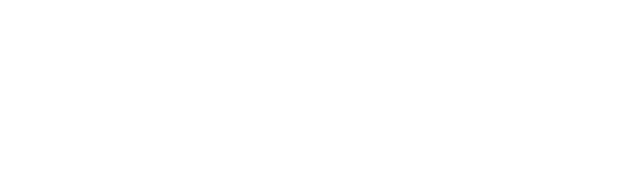
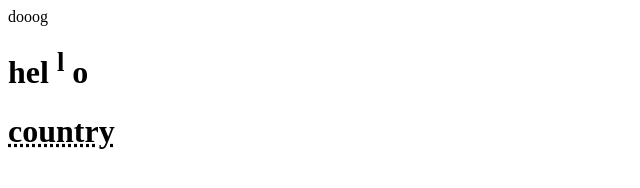
Before and after one commit to Mdsoyaib123/my-frist-github-repo, a plain HTML site: page index.html in a window 1280 px wide. Shown: the whole page, without its empty margins (0-640 px from the left). Drawn offline with Linux system fonts and the light colour scheme.

Commit message:
added file

```diff
--- a/index.html
+++ b/index.html
@@ -6,6 +6,11 @@
     <title>my frist github repo</title>
 </head>
 <body>
+    <bdo dir="rtl">goood</bdo>
+    <h1>hel <sup>l</sup> o</h1>
+    <h1>
+        <abbr title="I am goood">country</abbr>
+    </h1>
 
 </body>
 </html>
```
